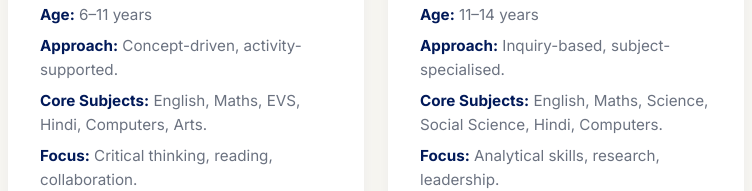
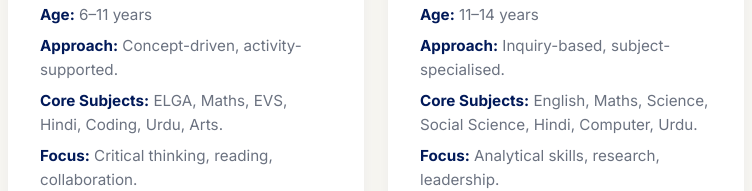
Before and after one commit to exploremiracles/genesisglobal, a plain HTML site: page index.html in a window 1280 px wide. Shown: the part 3964-4155 px from the top of the page, 454-1206 px from the left. Drawn offline with nearby package versions, Linux system fonts and the light colour scheme; no server answers; a web font is replaced by a local one.

Commit message:
Update index.html

```diff
--- a/index.html
+++ b/index.html
@@ -412,7 +412,7 @@ I cannot think of words that describe my father better.<br>
               <p class="academic-level">Class 1 – 5</p>
               <p><strong>Age:</strong> 6–11 years</p>
               <p><strong>Approach:</strong> Concept-driven, activity-supported.</p>
-              <p><strong>Core Subjects:</strong> English, Maths, EVS, Hindi, Computers, Arts.</p>
+              <p><strong>Core Subjects:</strong> ELGA, Maths, EVS, Hindi, Coding, Urdu, Arts.</p>
               <p><strong>Focus:</strong> Critical thinking, reading, collaboration.</p>
             </div>
           </div>
@@ -423,7 +423,7 @@ I cannot think of words that describe my father better.<br>
               <p class="academic-level">Class 6 – 8</p>
               <p><strong>Age:</strong> 11–14 years</p>
               <p><strong>Approach:</strong> Inquiry-based, subject-specialised.</p>
-              <p><strong>Core Subjects:</strong> English, Maths, Science, Social Science, Hindi, Computers.</p>
+              <p><strong>Core Subjects:</strong> English, Maths, Science, Social Science, Hindi, Computer, Urdu.</p>
               <p><strong>Focus:</strong> Analytical skills, research, leadership.</p>
             </div>
           </div>
```
